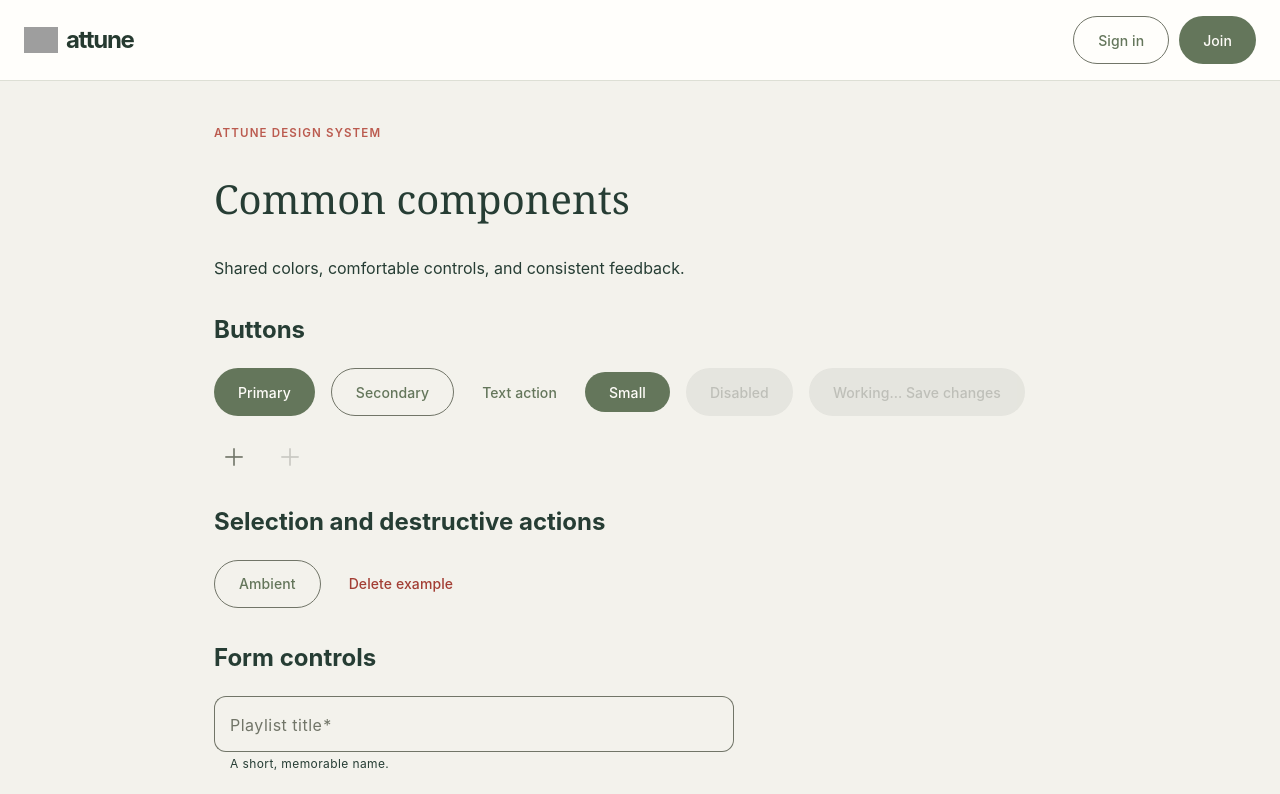
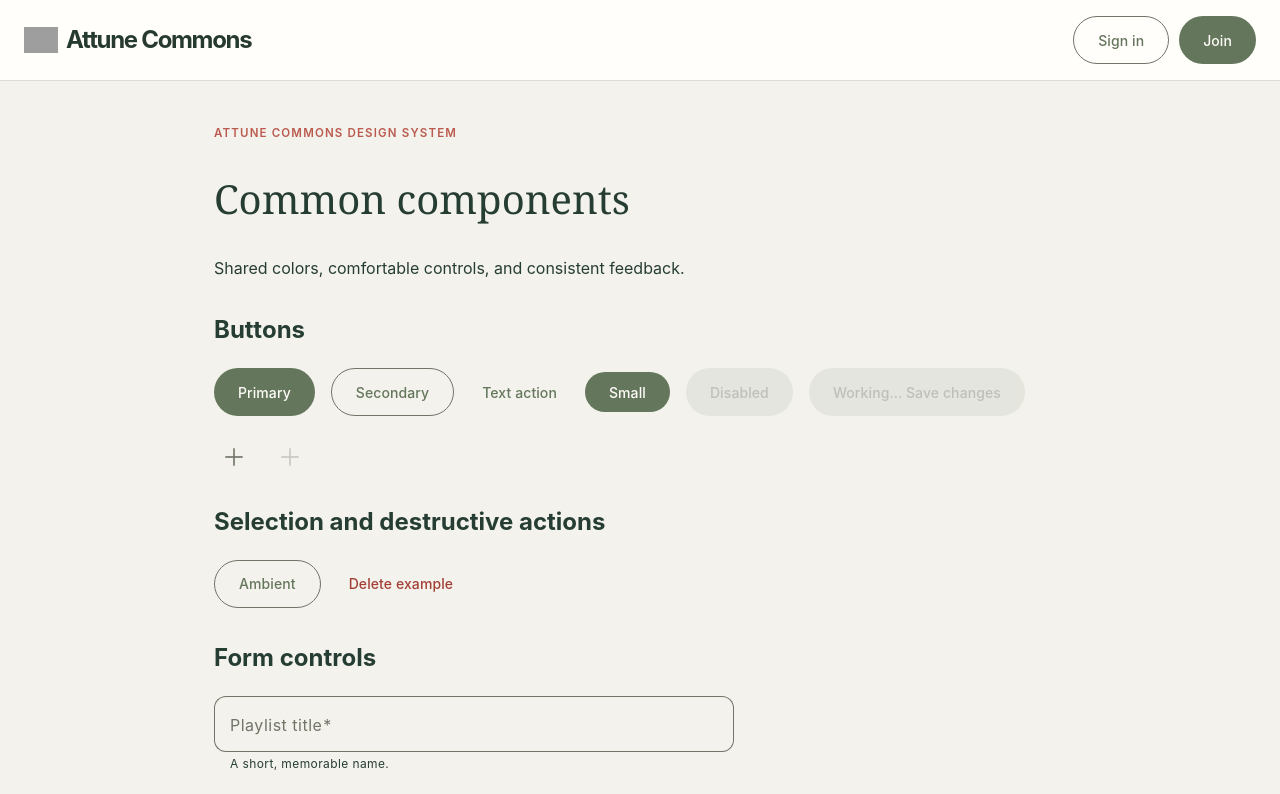
Before and after one commit to cstaikos/attune, an Angular app: page /ui-showcase in a window 1280 px wide. Shown: the top 794 px of the page. Built offline with nearby package versions, Linux system fonts and the light colour scheme; grey boxes are pictures that could not be loaded.

Commit message:
update name of app

```diff
--- a/src/app/app.html
+++ b/src/app/app.html
@@ -4,7 +4,7 @@
     <a
       class="brand-block"
       routerLink="/library"
-      aria-label="Attune library home"
+      aria-label="Attune Commons library home"
       ><img
         class="brand-mark"
         src="assets/brand/attune-mark.svg"
@@ -14,7 +14,7 @@
         aria-hidden="true"
       />
       <div>
-        <h1>attune</h1>
+        <h1>Attune Commons</h1>
       </div></a
     >
     @if(member.session()){
--- a/src/app/app.routes.ts
+++ b/src/app/app.routes.ts
@@ -11,13 +11,13 @@ export const routes: Routes = [
   { path: "", pathMatch: "full", redirectTo: "library" },
   {
     path: "ui-showcase",
-    title: "UI components · Attune",
+    title: "UI components · Attune Commons",
     loadComponent: () =>
       import("./pages/ui-showcase/ui-showcase-page").then(
         (m) => m.UiShowcasePage,
       ),
   },
-  { path: "login", title: "Sign in · Attune", loadComponent: auth },
+  { path: "login", title: "Sign in · Attune Commons", loadComponent: auth },
   ...[
     { path: "auth/callback", mode: "callback", title: "Verify email" },
     { path: "verify-email", mode: "verify", title: "Verify email" },
@@ -26,14 +26,14 @@ export const routes: Routes = [
     { path: "redeem", mode: "redeem", title: "Redeem invitation" },
   ].map(({ path, mode, title }) => ({
     path,
-    title: `${title} · Attune`,
+    title: `${title} · Attune Commons`,
     data: { mode },
     loadComponent: () =>
       import("./pages/auth/account-page").then((m) => m.AccountPage),
   })),
   {
     path: "join",
-    title: "Join · Attune",
+    title: "Join · Attune Commons",
     loadComponent: auth,
     data: { joining: true },
   },
@@ -43,20 +43,20 @@ export const routes: Routes = [
     children: [
       {
         path: "reports",
-        title: "My private reports · Attune",
+        title: "My private reports · Attune Commons",
         loadComponent: () =>
           import("./pages/admin/reports-page").then((m) => m.ReportsPage),
       },
       {
         path: "admin",
-        title: "Administration · Attune",
+        title: "Administration · Attune Commons",
         canActivate: [adminGuard],
         loadComponent: () =>
           import("./pages/admin/admin-page").then((m) => m.AdminPage),
       },
       {
         path: "library",
-        title: "Library · Attune",
+        title: "Library · Attune Commons",
         loadComponent: library,
         data: {
           view: "library",
@@ -67,7 +67,7 @@ export const routes: Routes = [
       },
       {
         path: "saved",
-        title: "Saved · Attune",
+        title: "Saved · Attune Commons",
         loadComponent: library,
         data: {
           view: "saved",
@@ -77,7 +77,7 @@ export const routes: Routes = [
       },
       {
         path: "contributions",
-        title: "My contributions · Attune",
+        title: "My contributions · Attune Commons",
         loadComponent: library,
         data: {
           view: "contributions",
@@ -87,31 +87,31 @@ export const routes: Routes = [
       },
       {
         path: "create",
-        title: "Add a playlist · Attune",
+        title: "Add a playlist · Attune Commons",
         loadComponent: editor,
         canDeactivate: [editorLeaveGuard],
       },
       {
         path: "edit/:id",
-        title: "Edit playlist · Attune",
+        title: "Edit playlist · Attune Commons",
         loadComponent: editor,
         canDeactivate: [editorLeaveGuard],
       },
       {
         path: "playlist/:id",
-        title: "Playlist · Attune",
+        title: "Playlist · Attune Commons",
         loadComponent: () =>
           import("./pages/playlist/playlist-page").then((m) => m.PlaylistPage),
       },
       {
         path: "profiles",
-        title: "Community · Attune",
+        title: "Community · Attune Commons",
         loadComponent: () =>
           import("./pages/profiles/profiles-page").then((m) => m.ProfilesPage),
       },
       {
         path: "profile/:id",
-        title: "Profile · Attune",
+        title: "Profile · Attune Commons",
         loadComponent: () =>
           import("./pages/profiles/profile-page").then((m) => m.ProfilePage),
       },
@@ -119,7 +119,7 @@ export const routes: Routes = [
   },
   {
     path: "**",
-    title: "Page not found · Attune",
+    title: "Page not found · Attune Commons",
     loadComponent: () =>
       import("./pages/route-placeholder").then((m) => m.RoutePlaceholder),
     data: { heading: "Page not found", notFound: true },
--- a/src/app/pages/ui-showcase/ui-showcase-page.ts
+++ b/src/app/pages/ui-showcase/ui-showcase-page.ts
@@ -29,7 +29,7 @@ import { AppCheckbox, AppToggle } from "../../shared/ui/boolean-controls";
     AppToggle,
   ],
   template: ` <section class="showcase">
-    <p class="eyebrow">Attune design system</p>
+    <p class="eyebrow">Attune Commons design system</p>
     <h1>Common components</h1>
     <p>Shared colors, comfortable controls, and consistent feedback.</p>
     <h2>Buttons</h2>
--- a/src/index.html
+++ b/src/index.html
@@ -2,7 +2,13 @@
 <html lang="en">
   <head>
     <meta charset="utf-8" />
-    <title>Attune</title>
+    <title>Attune Commons</title>
+    <meta name="description" content="A shared playlist library for therapists and facilitators. Discover music, save playlists, and connect with the Attune Commons community." />
+    <meta property="og:site_name" content="Attune Commons" />
+    <meta property="og:title" content="Attune Commons" />
+    <meta property="og:description" content="A shared playlist library for therapists and facilitators. Discover music, save playlists, and connect with the Attune Commons community." />
+    <meta property="og:type" content="website" />
+    <meta property="og:url" content="https://www.attunecommons.com/" />
     <link rel="icon" type="image/svg+xml" href="assets/brand/attune-mark.svg" />
     <meta name="theme-color" content="#263A30" />
     <base href="/" />
```
Also changed, not shown: index.html (+9 -3 lines), assets/brand/attune-mark.svg, 2 other files (tests, documents, lock files or other folders).
